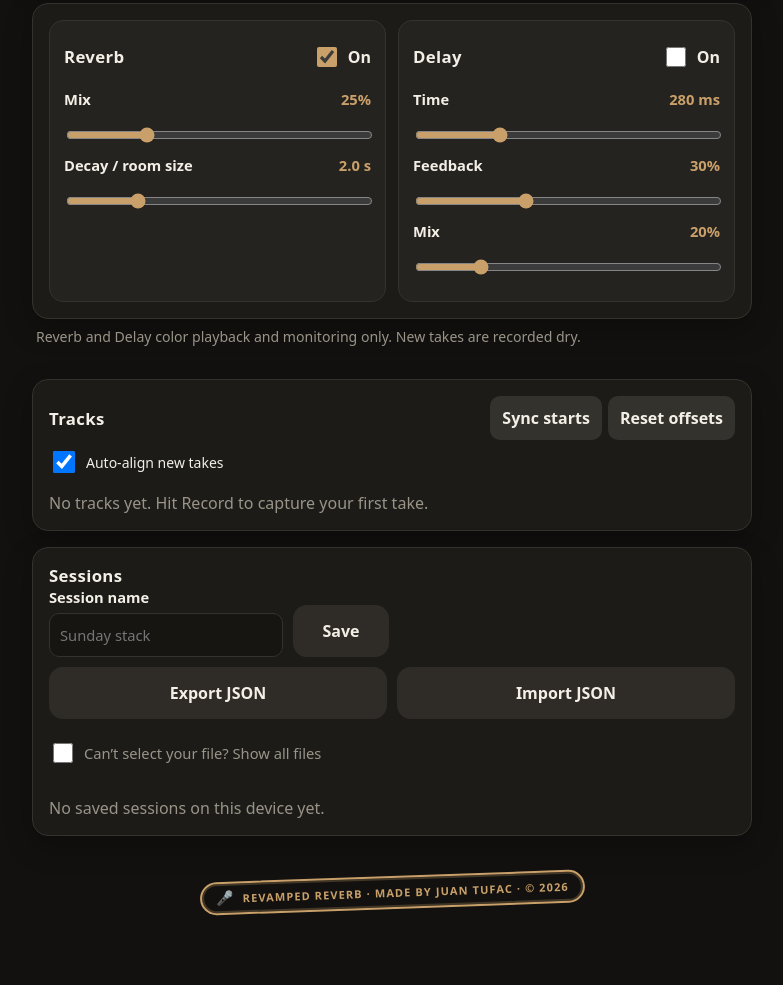
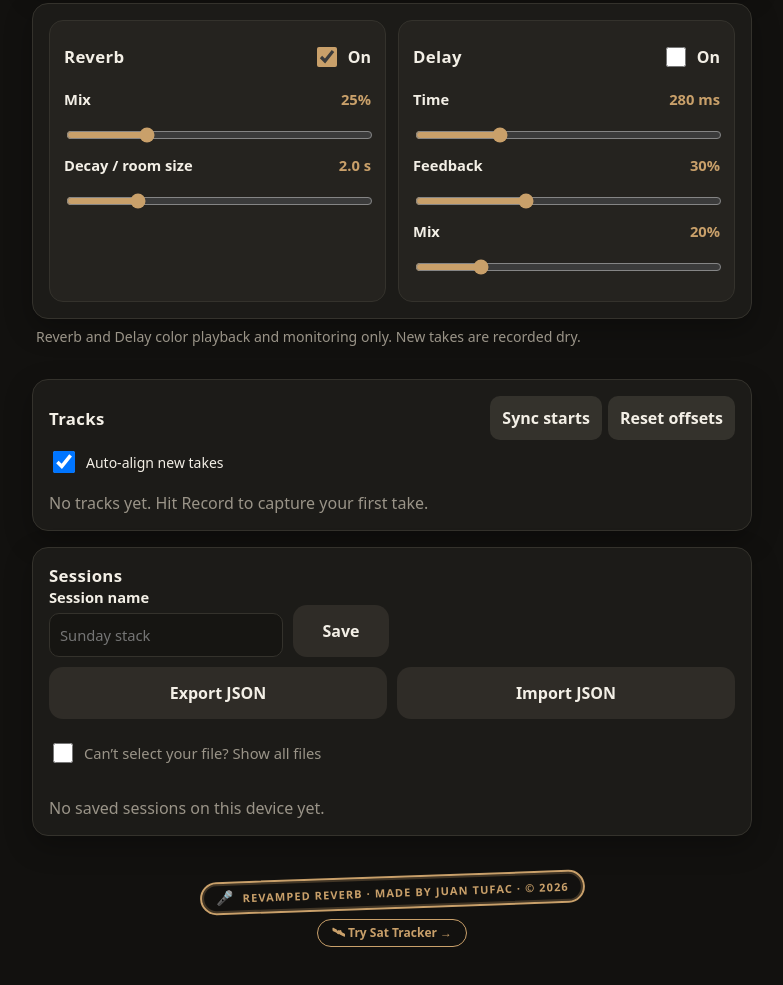
Before and after one commit to juantufac-ship-it/web-apps, a plain HTML site: page revamped-reverb.html in a window 1280 px wide. Shown: the part 1119-2104 px from the top of the page, without its empty margins (248-1031 px from the left). Drawn offline with Linux system fonts and the light colour scheme.

Commit message:
Add cross-links between apps

```diff
--- a/revamped-reverb.html
+++ b/revamped-reverb.html
@@ -3870,8 +3870,9 @@ self.onmessage = (e) => {
 })();
 
   </script>
-<footer id="app-stamp" style="display:flex;justify-content:center;padding:24px 12px 32px">
+<footer id="app-stamp" style="display:flex;flex-direction:column;align-items:center;justify-content:center;padding:24px 12px 32px">
   <div style="display:inline-flex;align-items:center;gap:8px;padding:6px 14px;border:2px solid #c9a06a;border-radius:999px;color:#c9a06a;font:700 11px/1.2 system-ui,sans-serif;letter-spacing:.1em;text-transform:uppercase;transform:rotate(-2deg);box-shadow:inset 0 0 0 2px rgba(201,160,106,.25)"><span style="font-size:14px">&#127908;</span>Revamped Reverb &middot; Made by Juan Tufac &middot; &copy; 2026</div>
+  <a href="sat-tracker.html" style="display:inline-flex;align-items:center;gap:6px;margin-top:10px;padding:6px 14px;border:1.5px solid #c9a06a;border-radius:999px;color:#c9a06a;font:600 12px/1.2 system-ui,sans-serif;text-decoration:none">&#128752; Try Sat Tracker &rarr;</a>
 </footer>
 </body>
 </html>
```
Also changed, not shown: sat-tracker.html (+1 -1 lines).
